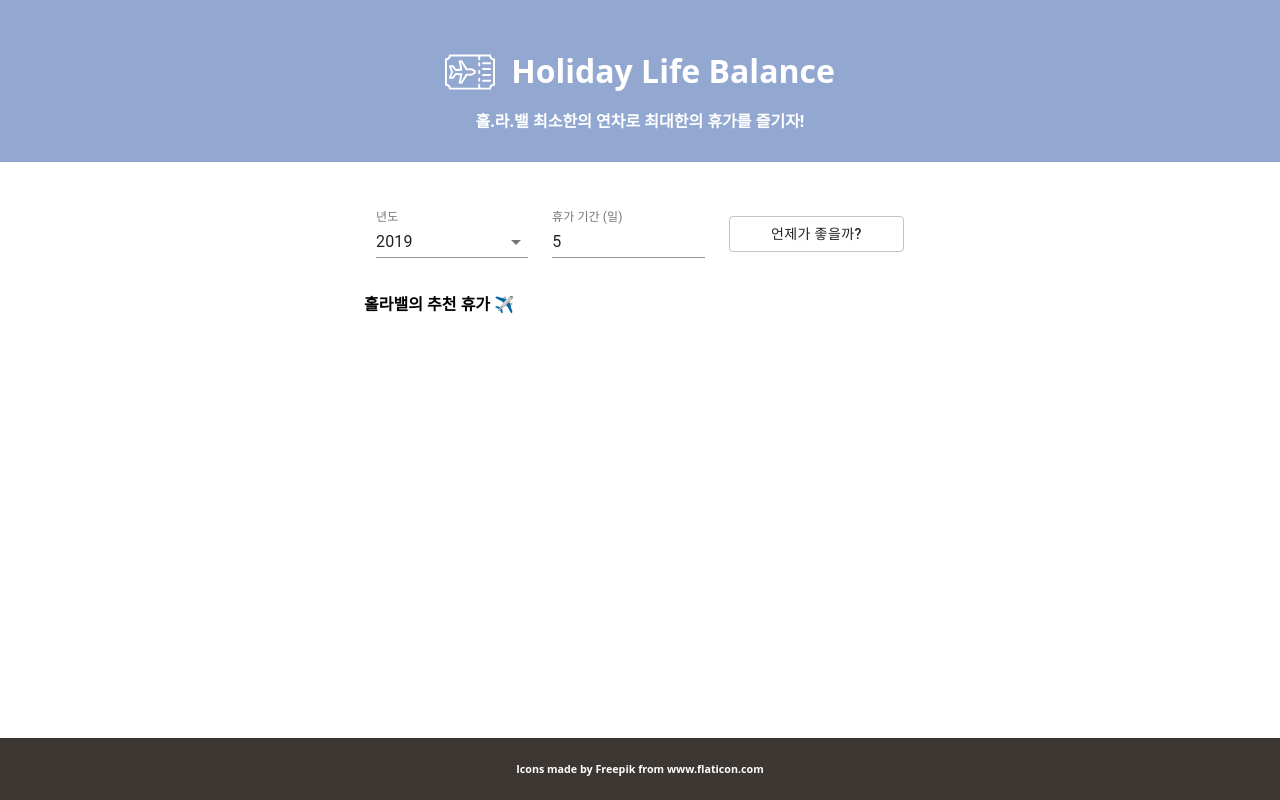
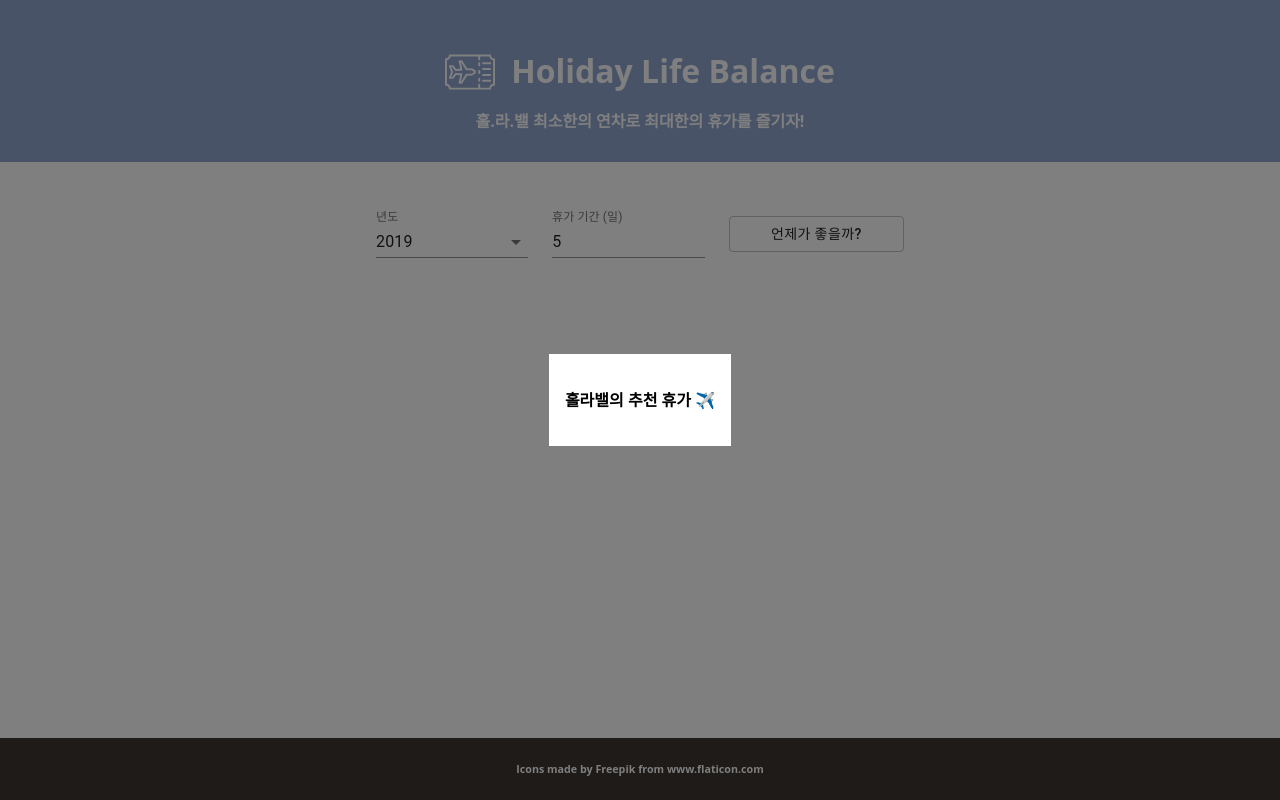
Before and after one commit to Zzorebies/holiday-life-balance-web, a React (Create React App) app: page / in a window 1280 px wide. Both pictures are taken after a click on the button "언제가 좋을까?". Built offline with nearby package versions, Linux system fonts and the light colour scheme; what webfontloader would draw is missing.

Commit message:
Convert holiday recommendation list to a modal

```diff
--- a/src/App.js
+++ b/src/App.js
@@ -3,17 +3,27 @@ import Container from '@material-ui/core/Container';
 import Footer from './components/Footer';
 import Header from './components/Header';
 import HolidayForm from './components/HolidayForm';
-import HolidayRecommendationList from './components/HolidayRecommendationList';
+import HolidayRecommendationListModal from './components/HolidayRecommendationListModal';
 
 function App() {
   const [holidayRecommendations, setHolidayRecommendations] = useState([]);
+  const [isModalOpen, setIsModalOpen] = useState(false);
+
+  const showRecommendations = (holidayRecommendations) => {
+    setHolidayRecommendations(holidayRecommendations);
+    setIsModalOpen(true);
+  };
+
+  const handleModalClose = () => setIsModalOpen(false);
 
   return (
     <>
       <Header />
       <Container maxWidth="sm">
-        <HolidayForm setHolidayRecommendations={setHolidayRecommendations} />
-        <HolidayRecommendationList
+        <HolidayForm showRecommendations={showRecommendations} />
+        <HolidayRecommendationListModal
+          isOpen={isModalOpen}
+          handleClose={handleModalClose}
           holidayRecommendations={holidayRecommendations}
         />
       </Container>
--- a/src/components/HolidayForm.js
+++ b/src/components/HolidayForm.js
@@ -5,7 +5,7 @@ import { getHolidayRecommendations } from '../services/holidayRecommendationServ
 import VacationDaysInput from './VacationDaysInput';
 import YearPicker from './YearPicker';
 
-const HolidayForm = ({ className, setHolidayRecommendations }) => {
+const HolidayForm = ({ className, showRecommendations }) => {
   const currentYear = new Date().getFullYear();
   const defaultVacationDays = 5;
 
@@ -15,9 +15,7 @@ const HolidayForm = ({ className, setHolidayRecommendations }) => {
   const handleSubmit = (e) => {
     e.preventDefault();
 
-    setHolidayRecommendations(
-      getHolidayRecommendations(selectedYear, vacationDays)
-    );
+    showRecommendations(getHolidayRecommendations(selectedYear, vacationDays));
   };
 
   return (
--- a/src/components/HolidayRecommendationList.js
+++ /dev/null
@@ -1,38 +0,0 @@
-import React from 'react';
-
-const HolidayRecommendationList = ({ holidayRecommendations }) => {
-  const topFiveHolidayRecommendations =
-    holidayRecommendations.length > 5
-      ? holidayRecommendations.slice(0, 5)
-      : holidayRecommendations;
-
-  return (
-    <div>
-      <h4>
-        홀라밸의 추천 휴가{' '}
-        <span role="img" aria-label="airplane">
-          ✈️
-        </span>
-      </h4>
-      <ul>
-        {topFiveHolidayRecommendations.map((holidayRecommendation, index) => {
-          const {
-            startDate,
-            endDate,
-            numberOfHolidays,
-            numberOfWeekends,
-            numberOfAnnualLeaves
-          } = holidayRecommendation;
-          return (
-            <li key={index}>
-              {`${startDate.toLocaleDateString()} - ${endDate.toLocaleDateString()}
-                공휴일 ${numberOfHolidays}일, 주말 ${numberOfWeekends}일, 연차 ${numberOfAnnualLeaves}일`}
-            </li>
-          );
-        })}
-      </ul>
-    </div>
-  );
-};
-
-export default HolidayRecommendationList;
--- /dev/null
+++ b/src/components/HolidayRecommendationListModal.js
@@ -0,0 +1,61 @@
+import React from 'react';
+import Modal from '@material-ui/core/Modal';
+import { makeStyles } from '@material-ui/core/styles';
+
+const useStyles = makeStyles(() => ({
+  modal: {
+    display: 'flex',
+    alignItems: 'center',
+    justifyContent: 'center',
+    margin: '1.5rem'
+  },
+  modalBody: {
+    padding: '1rem',
+    backgroundColor: '#fff'
+  }
+}));
+
+const HolidayRecommendationListModal = ({
+  isOpen,
+  handleClose,
+  holidayRecommendations
+}) => {
+  const classes = useStyles();
+
+  const topFiveHolidayRecommendations =
+    holidayRecommendations.length > 5
+      ? holidayRecommendations.slice(0, 5)
+      : holidayRecommendations;
+
+  return (
+    <Modal open={isOpen} onClose={handleClose} className={classes.modal}>
+      <div className={classes.modalBody}>
+        <h4>
+          홀라밸의 추천 휴가{' '}
+          <span role="img" aria-label="airplane">
+            ✈️
+          </span>
+        </h4>
+        <ul>
+          {topFiveHolidayRecommendations.map((holidayRecommendation, index) => {
+            const {
+              startDate,
+              endDate,
+              numberOfHolidays,
+              numberOfWeekends,
+              numberOfAnnualLeaves
+            } = holidayRecommendation;
+            return (
+              <li key={index}>
+                {`${startDate.toLocaleDateString()} - ${endDate.toLocaleDateString()}
+                공휴일 ${numberOfHolidays}일, 주말 ${numberOfWeekends}일, 연차 ${numberOfAnnualLeaves}일`}
+              </li>
+            );
+          })}
+        </ul>
+      </div>
+    </Modal>
+  );
+};
+
+export default HolidayRecommendationListModal;
```
